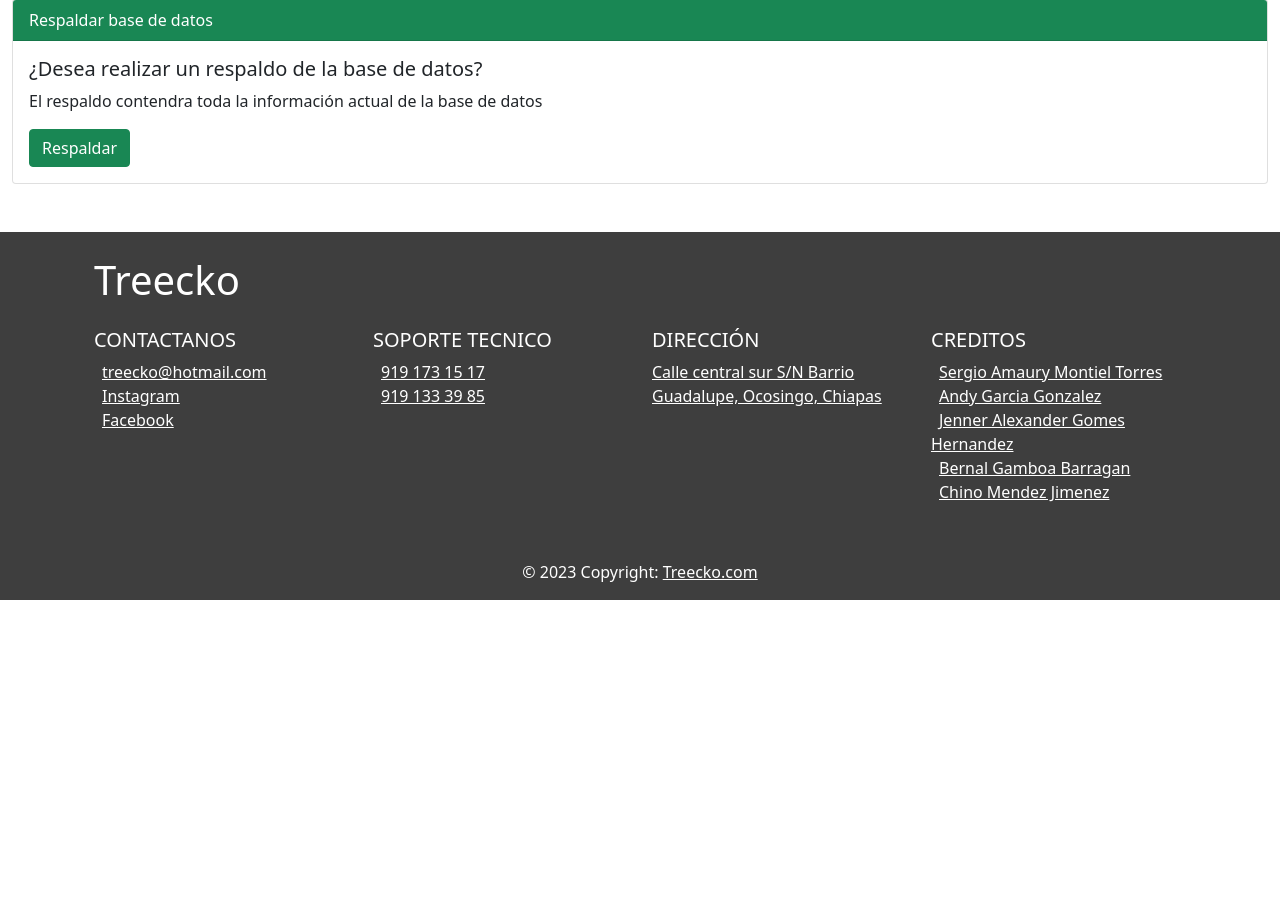
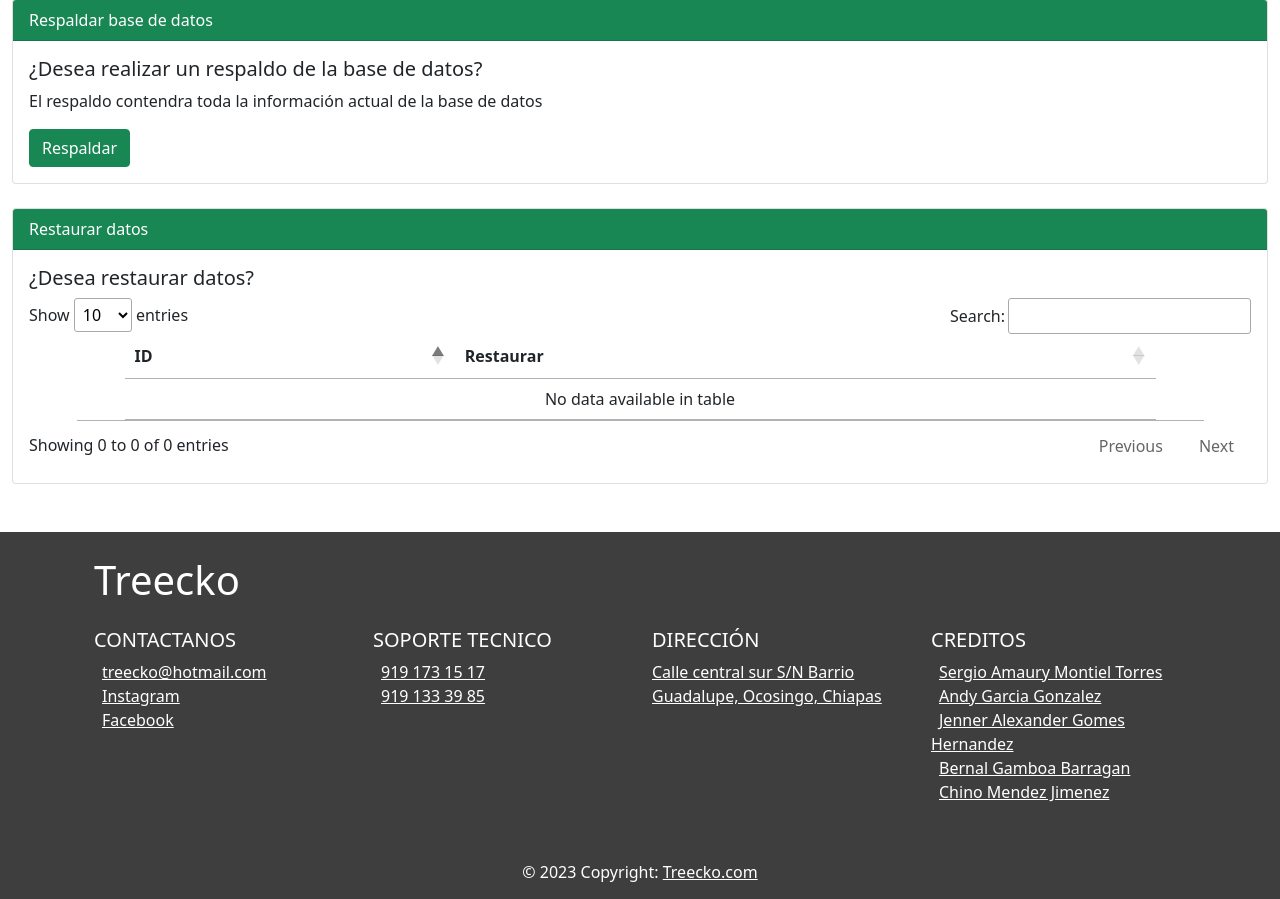
Before and after one commit to Maufrank/treecko, a Flask app: page /admin/panel in a window 1280 px wide. Shown: the part 304-1203 px from the top of the page. Before the commit the page ends 904 px from the top, so only its background shows below. Run offline with Flask 3, Linux system fonts and the light colour scheme; data that the repository does not hold is empty; some libraries are stand-ins or nearby versions.

Commit message:
Add files via upload

```diff
--- a/features/rutas/routes_frontend.py
+++ b/features/rutas/routes_frontend.py
@@ -56,6 +56,37 @@ def actualizar_periodo():
         bd.put('treecko', 'periodo', f'{año}-C')
     return 'Periodo actualizado'
 
+@app.route('/respaldos')
+def restaurar():
+    respaldos = bd.get("/respaldo", "")
+    data=[]
+    for id in respaldos:
+        datos = {
+            "id": id,
+            "boton": f'''<button type="button" class="btn btn-success" data-bs-toggle="modal" data-bs-target="#eliminar">Ver permiso</button>
+                                    <div class="modal fade" id="eliminar" tabindex="-1" aria-labelledby="eliminarLabel" aria-hidden="true">
+                                    <div class="modal-dialog">
+                                        <div class="modal-content">
+                                        <div class="modal-header">
+                                            <h1 class="modal-title fs-5" id="eliminarLabel">¿Desea cargar este respaldo?</h1>
+                                            <button type="button" class="btn-close" data-bs-dismiss="modal" aria-label="Close"></button>
+                                        </div>
+                                        <div class="modal-body">
+                                            <p>Estos datos sobreescribiran a los datos actuales</p>
+                                        </div>
+                                        <div class="modal-footer">
+                                            <button type="button" class="btn btn-warning" data-bs-dismiss="modal"  onclick="location.href=``">Cancelar</button>
+                                            <button type="submit" class="btn btn-success"  onclick="location.href=``">Restaurar</button>
+                                        </div>
+                                        </div>
+                                    </div>
+                                    </div>
+                                    '''
+        }
+        data.append(datos)
+    return jsonify({"datos": data})
+    # return data
+
 # @app.route('/pruebaA')
 # def prueba():
 #     return render_template('header_alumno.html')
--- a/templates/panel_control.html
+++ b/templates/panel_control.html
@@ -1,7 +1,7 @@
 {% extends 'base/header_admin.html' %}
 
 {% block titulo %}
-<title>Agregar Alumno</title>
+<title>Panel de control</title>
 {% endblock %}
 
 {% block contenido %}
@@ -29,7 +29,89 @@
     </div>
   </div>
 
+  <div class="card my-4">
+    <div class="card-header bg-success text-white">
+      Restaurar datos
+    </div>
+    <div class="card-body">
+      <h5 class="card-title">¿Desea restaurar datos?</h5>
+      <table class="table px-5" id="tablaRespaldos">
+        <thead>
+          <tr>
+            <th scope="col">ID</th>
+            <th scope="col">Restaurar</th>
+
+
+          </tr>
+        </thead>
+
+      </table>
+    </div>
+  </div>
+
 </div>
 
 
 {% endblock %}
+
+{% block scripts %}
+  {{ super() }}
+    <script>
+      $(document).ready(function() {
+        var buttonCommon = {
+            exportOptions: {
+                format: {
+                    body: function ( data, row, column, node ) {
+                        // Strip $ from salary column to make it numeric
+                        return column === 5 ?
+                            data.replace( /[$,]/g, '' ) :
+                            data;
+                    }
+                }
+            }
+        };
+
+
+        $(function(){
+
+          $.ajax({
+            url: '/respaldos',
+            type:"GET",
+            success: function(response){
+              console.log("hola->",response)
+              $('#tablaRespaldos').DataTable({
+                pageLenght:10,
+                "data":response["datos"],
+                "columns":[
+                  {"data":"id"},
+                  {"data":"boton"},
+                ],
+
+
+              })
+            }
+          })
+        });
+      });
+
+
+
+
+
+    </script>
+
+  {% endblock %}
+
+
+
+</body>
+<script src="../static/dist/js/bootstrap.bundle.min.js"></script>
+
+<script src="https://code.jquery.com/jquery-3.5.1.js"></script>
+<script src="https://cdn.datatables.net/1.13.4/js/jquery.dataTables.min.js"></script>
+<script src="https://cdn.datatables.net/buttons/2.3.6/js/dataTables.buttons.min.js"></script>
+<script src="https://cdnjs.cloudflare.com/ajax/libs/jszip/3.1.3/jszip.min.js"></script>
+<script src="https://cdnjs.cloudflare.com/ajax/libs/pdfmake/0.1.53/pdfmake.min.js"></script>
+<script src="https://cdnjs.cloudflare.com/ajax/libs/pdfmake/0.1.53/vfs_fonts.js"></script>
+<script src="https://cdn.datatables.net/buttons/2.3.6/js/buttons.html5.min.js"></script>
+</html>
```
Also changed, not shown: features/tutor/routes_backend.py (+19 -8 lines), templates/find_tutor.html (+53 -26 lines).
